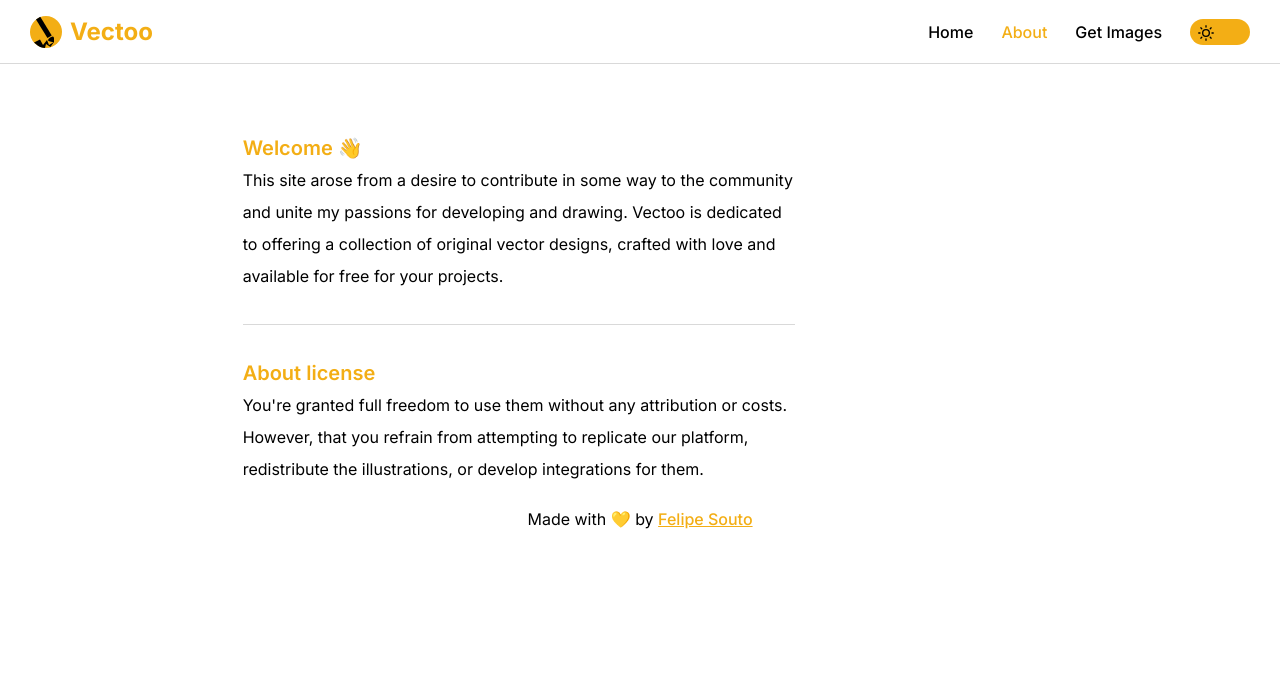
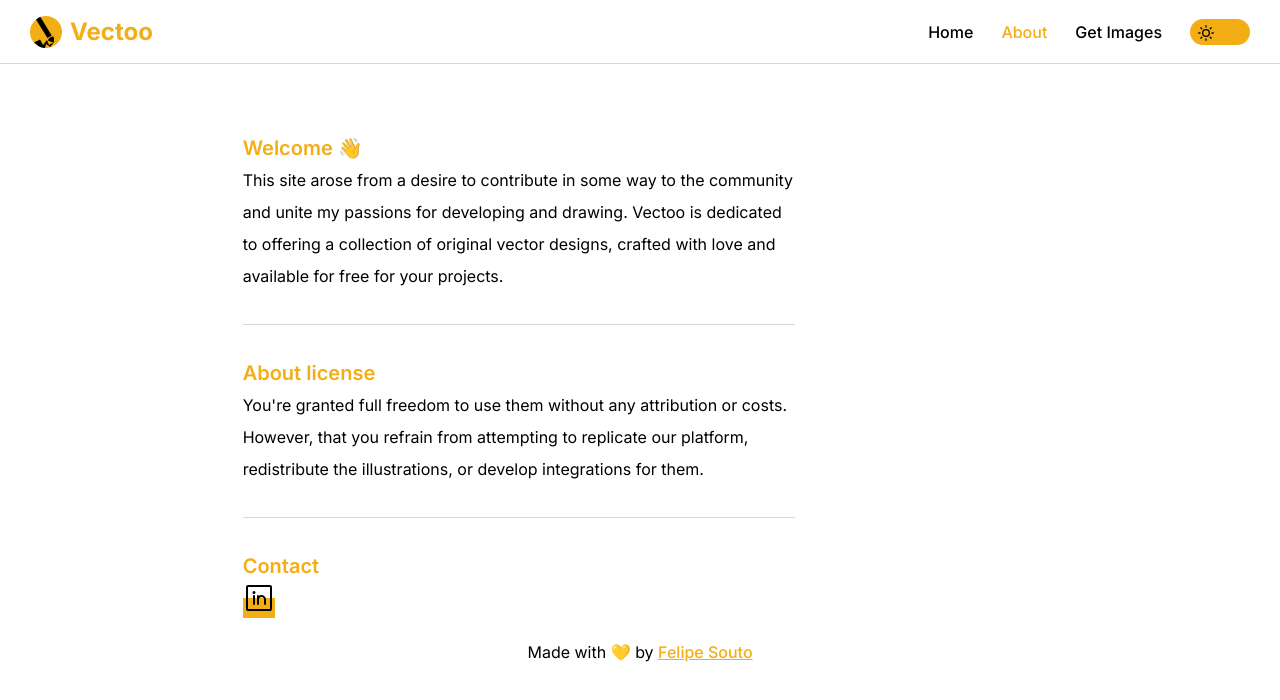
Before and after one commit to LipeSou/vectoo, a Next.js app: page /about in a window 1280 px wide. Shown: the top 700 px of the page. Built offline with nearby package versions, Linux system fonts and the light colour scheme.

Commit message:
feat: contacts, link linkedin

```diff
--- a/src/components/madeWithLove/madeWithLove.tsx
+++ b/src/components/madeWithLove/madeWithLove.tsx
@@ -1,3 +1,4 @@
+import Link from 'next/link';
 import styles from './madeWithLove.module.css';
 
 export default function MadeWithLove() {
@@ -5,7 +6,7 @@ export default function MadeWithLove() {
     <p>
       Made with 💛 by
       {' '}
-      <a
+      <Link
         className={styles.link}
         href="https://www.linkedin.com/in/felipe-sou/"
         target="_blank"
@@ -13,7 +14,7 @@ export default function MadeWithLove() {
       >
         Felipe Souto
 
-      </a>
+      </Link>
     </p>
   );
 }
--- a/src/layouts/about/AboutContainer.tsx
+++ b/src/layouts/about/AboutContainer.tsx
@@ -1,5 +1,8 @@
+import Link from 'next/link';
+import Image from 'next/image';
 import Informations from './Informations';
 import styles from './about-container.module.css';
+import Linkedin from '../../assets/icons/linkedin.svg';
 
 export default function AboutContainer() {
   return (
@@ -16,7 +19,19 @@ Vectoo is dedicated to offering a collection of original vector designs, crafted
           <Informations.Title title="About license" />
           <Informations.Info info="You're granted full freedom to use them without any attribution or costs. However, that you refrain from attempting to replicate our platform, redistribute the illustrations, or develop integrations for them." />
         </section>
+        <Informations.Divider />
+        <section>
+          <Informations.Title title="Contact" />
+          <Link
+            className={styles.link}
+            href="https://www.linkedin.com/in/felipe-sou/"
+            target="_blank"
+            rel="noreferrer"
+          >
+            <Image src={Linkedin} alt="link para o linkedin" />
+          </Link>
 
+        </section>
         {/* <section>
           <h2>Contato</h2>
           <p>
--- a/src/layouts/about/about-container.module.css
+++ b/src/layouts/about/about-container.module.css
@@ -7,3 +7,13 @@
 .grid {
     grid-column-start: 2;
 }
+
+.link {
+    background-color: var(--primary-50);
+    height: 50%;
+}
+
+.link:hover {
+    height: 164px;
+    width: 164px;
+}
```
Also changed, not shown: src/assets/icons/linkedin.svg (added).
